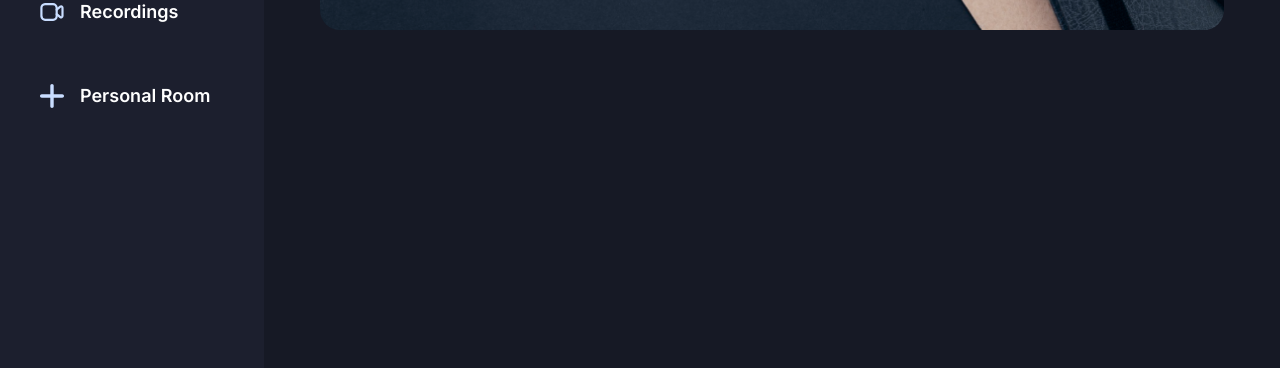
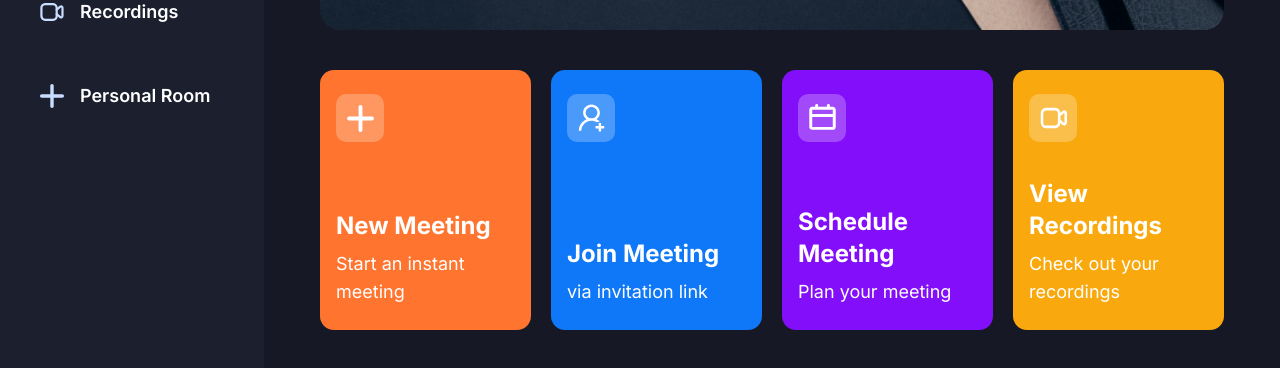
Before and after one commit to Damjan15/Yoom, a Next.js app: page / in a window 1280 px wide. Shown: the part 382-750 px from the top of the page. Built offline with nearby package versions, Linux system fonts and the light colour scheme; no server answers.

Commit message:
feat: meetings section added to hero, HomeCard component created

```diff
--- a/app/(root)/(home)/page.tsx
+++ b/app/(root)/(home)/page.tsx
@@ -1,4 +1,4 @@
-import React from 'react'
+import MeetingTypeList from '@/components/MeetingTypeList';
 
 const Home = () => {
   const now = new Date();
@@ -24,6 +24,8 @@
           </div>
         </div>
       </div>
+
+      <MeetingTypeList />
     </section>
   )
 }
--- /dev/null
+++ b/components/HomeCard.tsx
@@ -0,0 +1,35 @@
+import Image from "next/image";
+import { cn } from "@/lib/utils";
+
+interface HomeCardProps {
+    className: string,
+    img: string,
+    title: string,
+    description: string,
+    handleClick: () => void
+}
+
+const HomeCard = ({ className, img, title, description, handleClick }: HomeCardProps) => {
+  return (
+    <div
+      className={cn("bg-orange-1 px-4 py-6 flex flex-col justify-between w-full xl:max-w-[270px] min-h-[260px] rounded-[14px] cursor-pointer", className)}
+      onClick={handleClick}
+    >
+      <div className="flex-center glassmorphism size-12 rounded-[10px]">
+        <Image
+          src={img}
+          alt="meeting"
+          width={27}
+          height={27}
+        />
+      </div>
+
+      <div className="flex flex-col gap-2">
+        <h1 className="text-2xl font-bold">{title}</h1>
+        <p className="text-lg font-normal">{description}</p>
+      </div>
+    </div>
+  );
+};
+
+export default HomeCard;
--- /dev/null
+++ b/components/MeetingTypeList.tsx
@@ -0,0 +1,25 @@
+"use client";
+
+import { useState } from "react";
+import HomeCard from "./HomeCard";
+import { useRouter } from "next/navigation";
+
+const MeetingTypeList = () => {
+    const router = useRouter();
+    const [meetingState, setMeetingState] = useState<'isScheduleMeeting' | 'isJoiningMeeting' | 'isInstantMeeting' | undefined>();
+
+  return (
+    <section className="grid grid-cols-1 gap-5 md:grid-cols-2 xl:grid-cols-4">
+        <HomeCard img="/icons/add-meeting.svg" title="New Meeting" description="Start an instant meeting" handleClick={() => setMeetingState('isJoiningMeeting')} className="bg-orange-1" />
+
+        <HomeCard img="/icons/join-meeting.svg" title="Join Meeting" description="via invitation link" handleClick={() => setMeetingState('isJoiningMeeting')} className="bg-blue-1" />
+
+        <HomeCard img="/icons/schedule.svg" title="Schedule Meeting" description="Plan your meeting" handleClick={() => setMeetingState('isScheduleMeeting')} className="bg-purple-1" />
+
+        <HomeCard img="/icons/recordings.svg" title="View Recordings" description="Check out your recordings" handleClick={() => router.push('/recordings')} className="bg-yellow-1" />
+
+    </section>
+  )
+}
+
+export default MeetingTypeList
--- a/tailwind.config.ts
+++ b/tailwind.config.ts
@@ -29,6 +29,15 @@
         sky: {
           1: '#C9DDFF',
         },
+        orange: {
+          1: '#FF742E',
+        },
+        purple: {
+          1: '#830EF9'
+        },
+        yellow: {
+          1: "#F9A90E"
+        },
       },
       backgroundImage: {
         hero: "url('/images/hero-background.png')",
```
